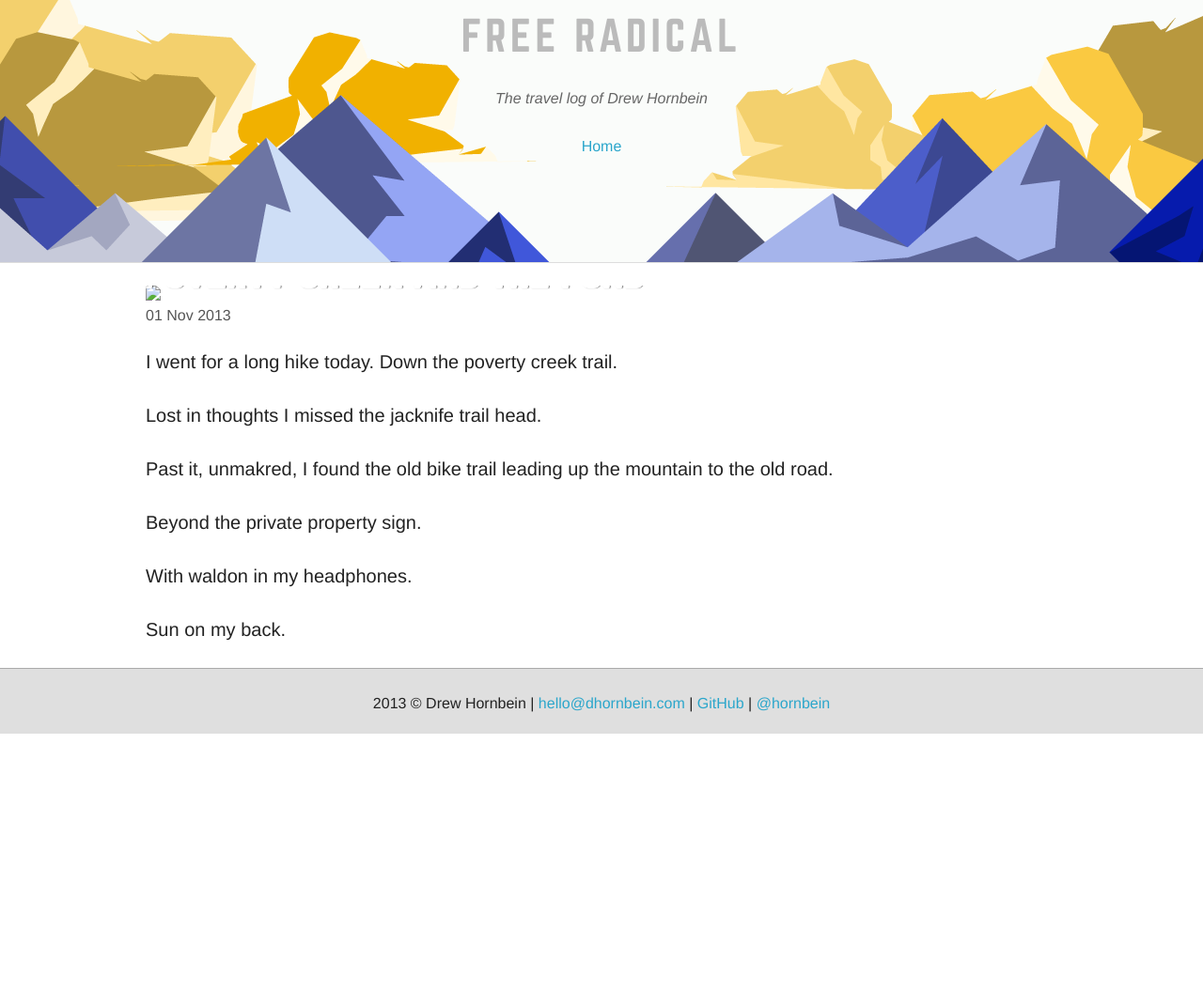
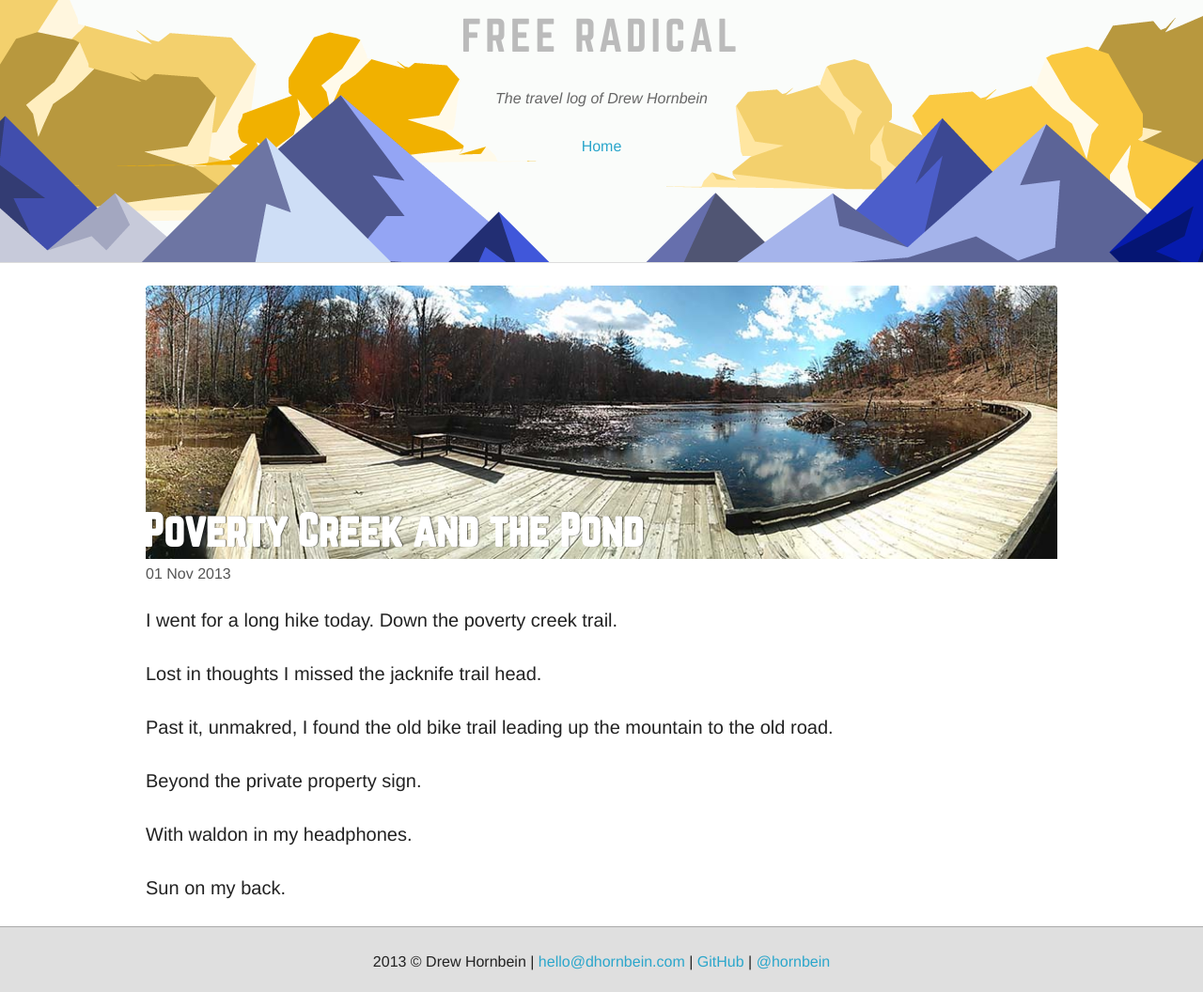
Before and after one commit to a-free-radical/a-free-radical.github.io, a Jekyll site: the page built from _posts/journal/2013-11-01-poverty-creek-and-the-pond.md, in a window 1280 px wide. Shown: the whole page at 94% size. Built offline with Jekyll 4.4.1, drawn with Linux system fonts in a browser that asks for light colours; Markdown is read by kramdown in place of the engine named in the settings; before the commit the page ends 900 px from its top, so only the background shows below that.

Commit message:
header image fix

```diff
--- a/_layouts/post.html
+++ b/_layouts/post.html
@@ -6,7 +6,7 @@ layout: default
 <article class="post">
     <header>
         <h1>{{ page.title }}</h1>
-        {% if page.feature %}<img src="{{ page.feature }}">{% endif %}
+        {% if page.feature %}<img src="/{{ page.feature }}">{% endif %}
     </header>
     <div class="post-meta">
         <p>{{ page.date | date_to_string }}</p>
```
